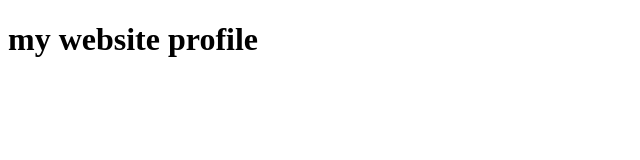
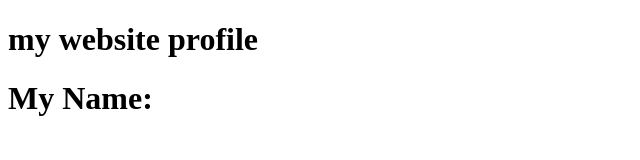
Before and after one commit to fitrahasfar/testing, a plain HTML site: page index.html in a window 1280 px wide. Shown: the whole page, without its empty margins (0-640 px from the left). Drawn offline with Linux system fonts and the light colour scheme.

Commit message:
Update index.html

```diff
--- a/index.html
+++ b/index.html
@@ -7,5 +7,6 @@
 </head>
 <body>
     <h1>my website profile </h1>
+    <h1>My Name: </h1>
 </body>
 </html>
```
